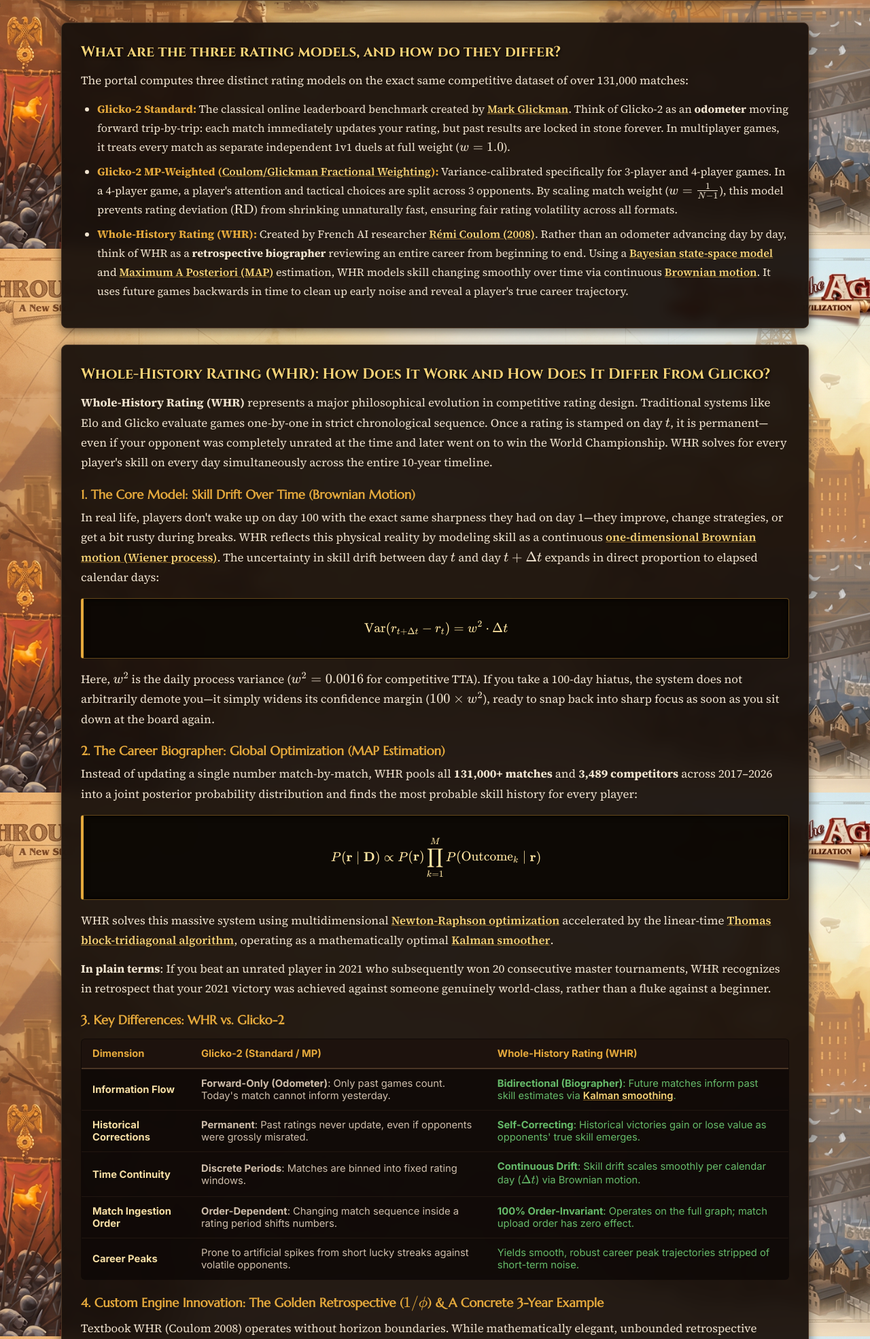
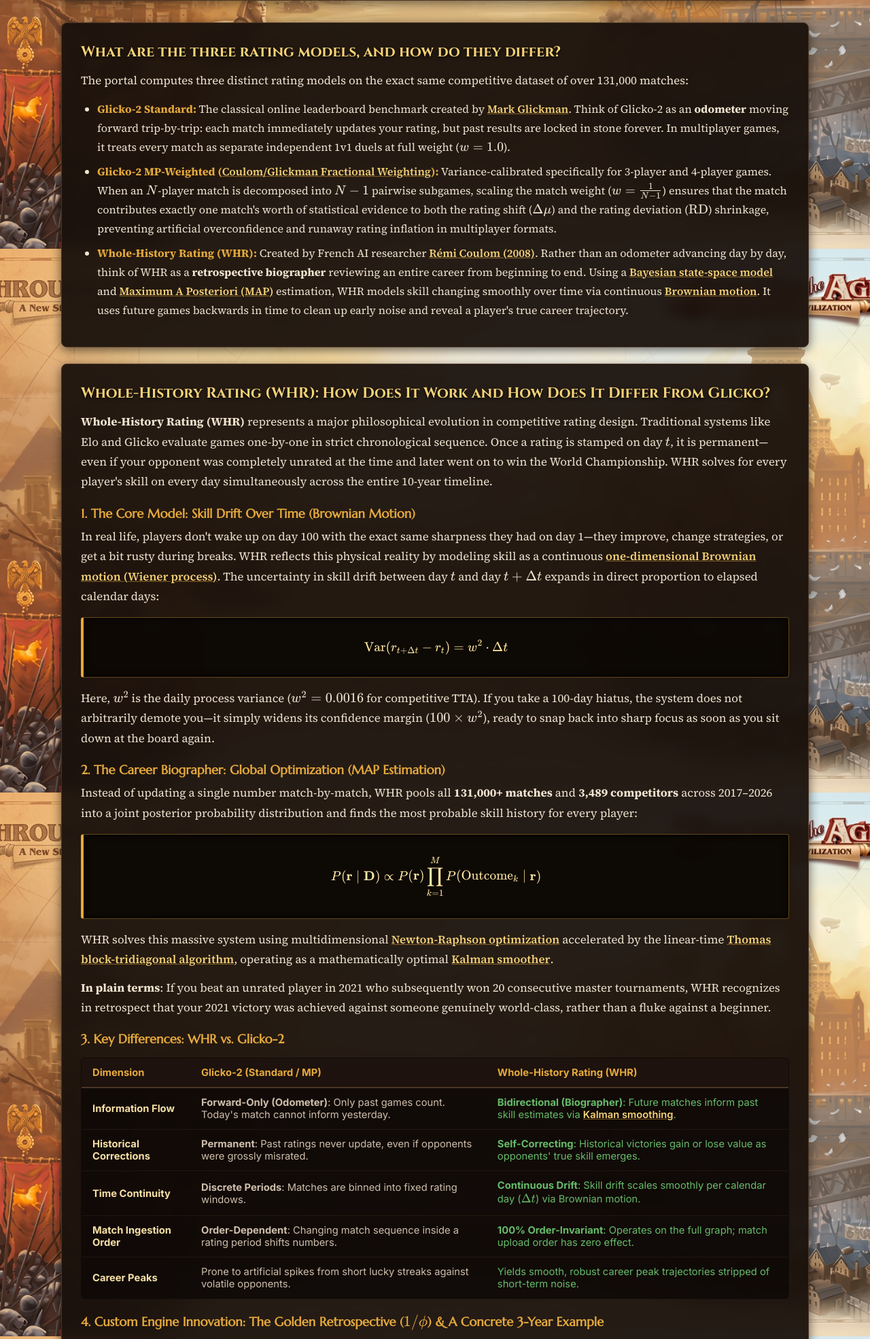
Before and after one commit to DANeoDev/TTA-Custom-Glicko-Community-Page, a Flask app: page /faq in a window 1280 px wide. Shown: the part 434-2404 px from the top of the page at 68% size. Run offline with Flask 3, Linux system fonts and the light colour scheme.

Commit message:
docs(faq): remove split attention sentence and clarify dual rating and RD weighting

```diff
--- a/src/web/templates/faq.html
+++ b/src/web/templates/faq.html
@@ -228,7 +228,7 @@
         </li>
         <li>
           <strong style="color: var(--accent-gold);">Glicko-2 MP-Weighted (<a href="https://www.remi-coulom.fr/WHR/" class="faq-link" target="_blank" rel="noopener noreferrer">Coulom/Glickman Fractional Weighting</a>):</strong>
-          Variance-calibrated specifically for 3-player and 4-player games. In a 4-player game, a player's attention and tactical choices are split across 3 opponents. By scaling match weight ($w = \frac{1}{N-1}$), this model prevents rating deviation ($\mathrm{RD}$) from shrinking unnaturally fast, ensuring fair rating volatility across all formats.
+          Variance-calibrated specifically for 3-player and 4-player games. When an $N$-player match is decomposed into $N-1$ pairwise subgames, scaling the match weight ($w = \frac{1}{N-1}$) ensures that the match contributes exactly one match's worth of statistical evidence to both the rating shift ($\Delta \mu$) and the rating deviation ($\mathrm{RD}$) shrinkage, preventing artificial overconfidence and runaway rating inflation in multiplayer formats.
         </li>
         <li>
           <strong style="color: var(--accent-gold);">Whole-History Rating (WHR):</strong>
@@ -1006,7 +1006,7 @@ $$
         $$\text{For 4-player game:} \quad w = \frac{1}{4 - 1} = 0.333$$
       </div>
       <p>
-        By weighting each encounter by $w = \frac{1}{N-1}$ as formulated by <a href="https://www.remi-coulom.fr/WHR/" class="faq-link" target="_blank" rel="noopener noreferrer">Rémi Coulom</a>, the total evidence accumulated across an $N$-player match exactly equals that of an authentic 1v1 duel. This levels the playing field between duel specialists and multiplayer competitors.
+        By weighting each encounter by $w = \frac{1}{N-1}$ as formulated by <a href="https://www.remi-coulom.fr/WHR/" class="faq-link" target="_blank" rel="noopener noreferrer">Rémi Coulom</a>, the weight scales <strong>both</strong> the rating adjustment ($\Delta \mu$) and the uncertainty shrinkage ($1/v$). This ensures that an $N$-player game provides the statistical weight of <strong>exactly one match</strong> rather than $N-1$ separate matches, preventing both runaway rating inflation and unnatural $\mathrm{RD}$ collapse in multiplayer tournaments.
       </p>
     </div>
   </div>
```
